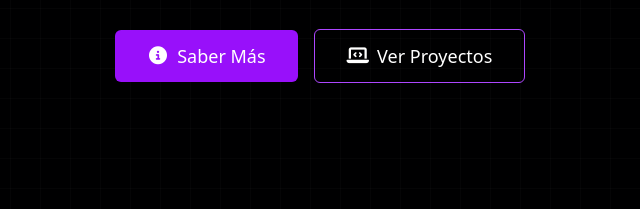
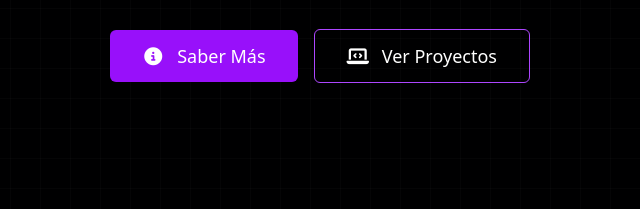
Before and after one commit to Ricardo-Alan-Escobar/NexSite, an Astro site: page / in a window 1280 px wide. Shown: the part 537-746 px from the top of the page, 320-960 px from the left. Built offline with nearby package versions, Linux system fonts and the light colour scheme; Astro itself is replaced by a stand-in of ours.

Commit message:
Cambios en hero

```diff
--- a/src/components/Hero.astro
+++ b/src/components/Hero.astro
@@ -30,22 +30,17 @@
           Impulsamos tu negocio al siguiente nivel con suluciones digitales y diseños atractivos.
         </p>
 
-        <div class="flex flex-row items-center justify-center gap-4 animate-fade-in-delay-2 sm:gap-4 xs:gap-2">
-          <a href="/#Servicios">
-            <button class="flex items-center bg-purple-600 cursor-pointer hover:bg-purple-700 text-white px-8 py-3 rounded-md text-lg font-medium whitespace-nowrap xs:px-4 xs:py-2 xs:text-sm xs:gap-1">
-              <i class="fa-solid fa-circle-info mr-2 xs:mr-1"></i>
-              Saber Más
-            </button>
-          </a>
+        <div class="flex flex-col sm:flex-row items-center justify-center gap-4 animate-fade-in-delay-2">
+          <a href="/#Servicios"><button class="bg-purple-600 cursor-pointer hover:bg-purple-700 text-white px-8 py-3 rounded-md text-lg  font-medium">
+            <i class="fa-solid fa-circle-info mr-2"></i>
+           Saber Más
+          </button></a>
           <a href="/#Trabajos">
-            <button class="flex items-center text-white border cursor-pointer border-purple-500 hover:bg-purple-500/20 px-8 py-3 rounded-md text-lg font-medium whitespace-nowrap xs:px-4 xs:py-2 xs:text-sm xs:gap-1">
-              <i class="fa-solid fa-laptop-code mr-2 xs:mr-1"></i>
-              Ver Proyectos
-            </button>
-          </a>
+          <button class="text-white border cursor-pointer border-purple-500 hover:bg-purple-500/20 px-8 py-3 rounded-md text-lg font-medium">
+            <i class="fa-solid fa-laptop-code mr-2"></i>
+            Ver Proyectos
+          </button></a>
         </div>
-
-
       </div>
     </div>
 
```
